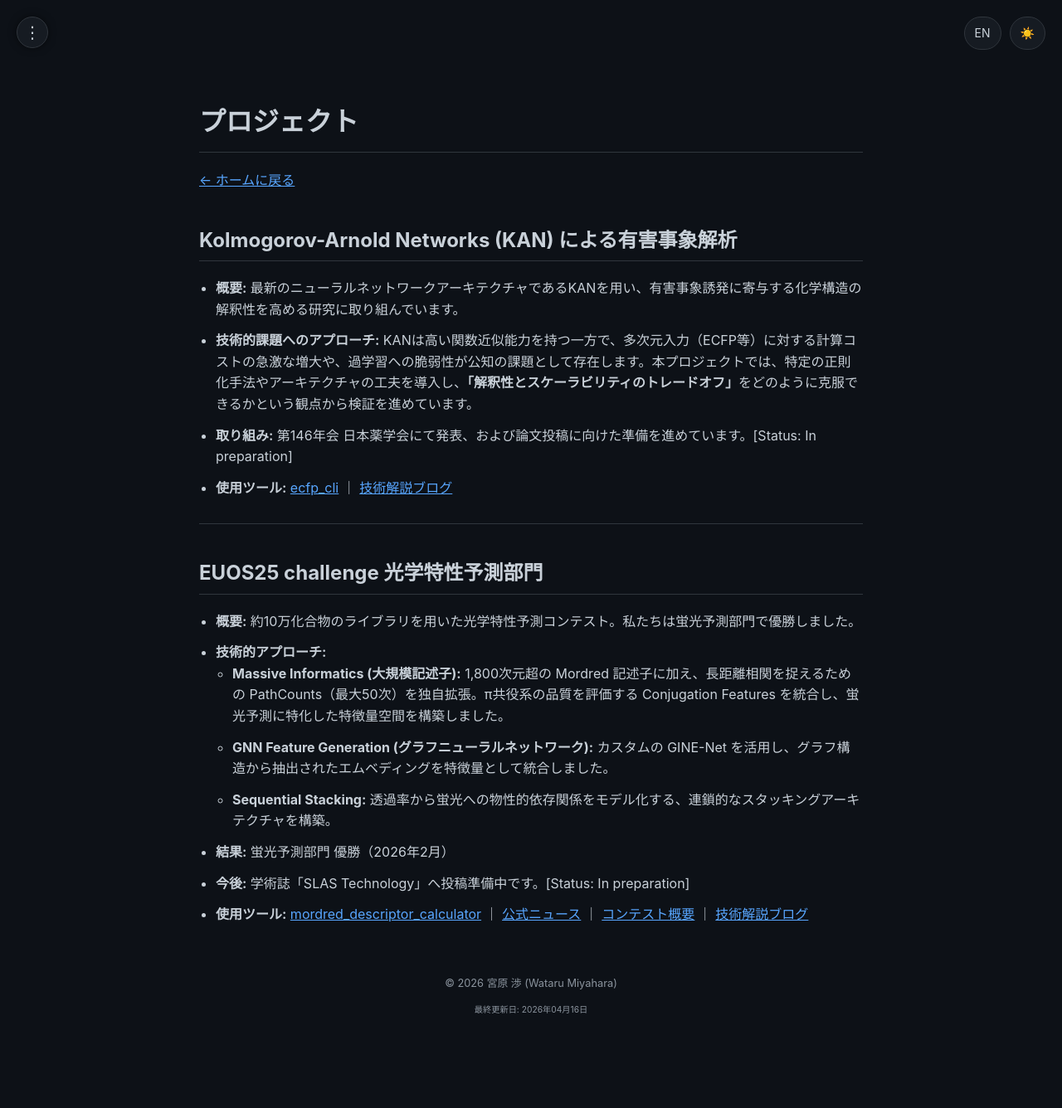
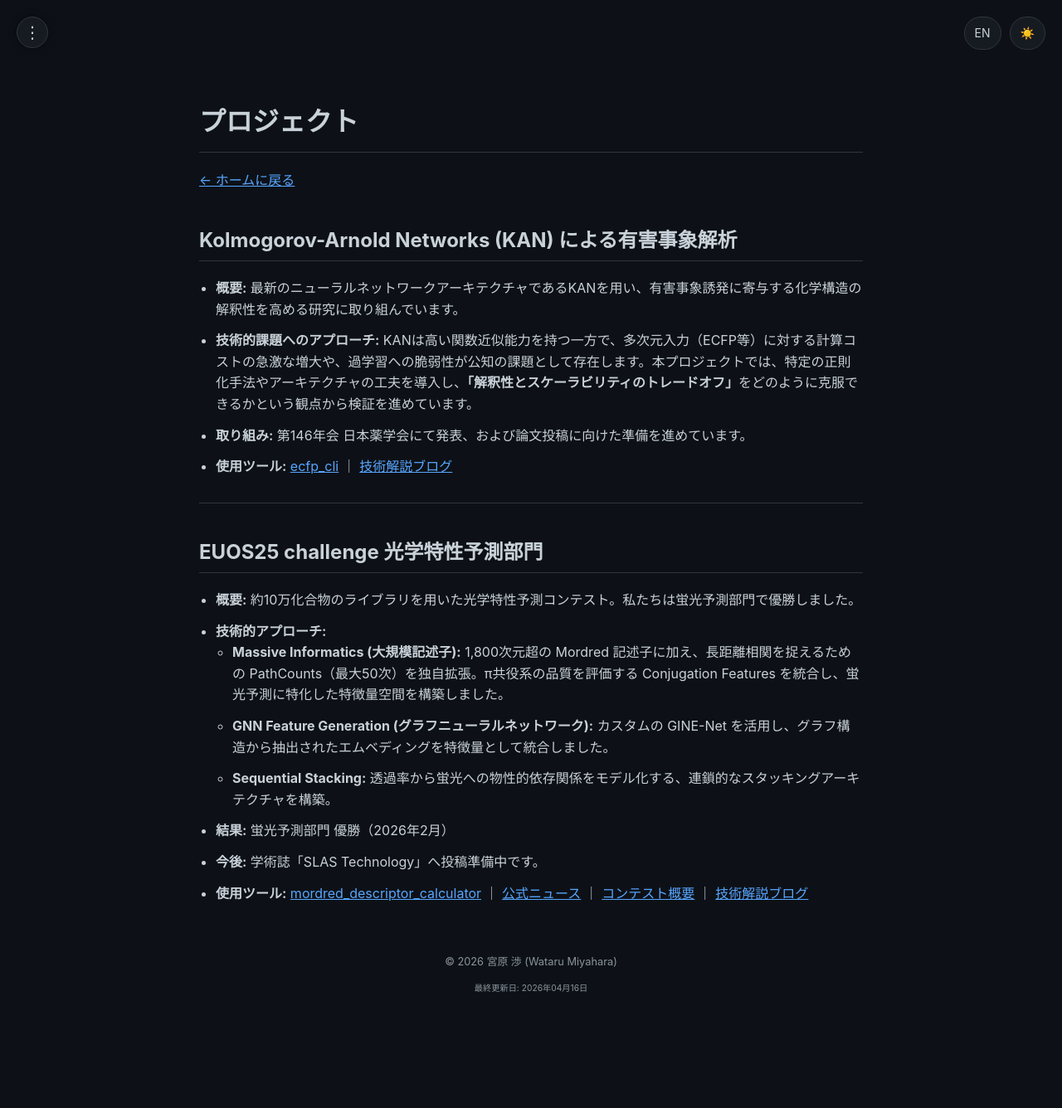
Before and after one commit to 377H-Miru/377H-Miru.github.io, a Jekyll site: the page built from projects.md, in a window 1280 px wide. Shown: the whole page at 83% size. Built offline with Jekyll 4.4.1, drawn with Linux system fonts in a browser that asks for light colours; after the commit the page ends 1310 px from its top, so only the background shows below that.

Commit message:
Refinement: Clarified RWD definition and removed inactive publication status for poster presentation

```diff
--- a/projects.md
+++ b/projects.md
@@ -13,7 +13,7 @@ permalink: /projects/
 - **概要:** 最新のニューラルネットワークアーキテクチャであるKANを用い、有害事象誘発に寄与する化学構造の解釈性を高める研究に取り組んでいます。
 - **技術的課題へのアプローチ:**
   KANは高い関数近似能力を持つ一方で、多次元入力（ECFP等）に対する計算コストの急激な増大や、過学習への脆弱性が公知の課題として存在します。本プロジェクトでは、特定の正則化手法やアーキテクチャの工夫を導入し、**「解釈性とスケーラビリティのトレードオフ」**をどのように克服できるかという観点から検証を進めています。
-- **取り組み:** 第146年会 日本薬学会にて発表、および論文投稿に向けた準備を進めています。[Status: In preparation]
+- **取り組み:** 第146年会 日本薬学会にて発表、および論文投稿に向けた準備を進めています。
 - **使用ツール:** [ecfp_cli](https://github.com/377H-Miru/ecfp_cli) ｜ [技術解説ブログ](/posts/2026-04-02-kan-research-overview)
 
 ---
@@ -25,5 +25,5 @@ permalink: /projects/
     - **GNN Feature Generation (グラフニューラルネットワーク):** カスタムの GINE-Net を活用し、グラフ構造から抽出されたエムベディングを特徴量として統合しました。
     - **Sequential Stacking:** 透過率から蛍光への物性的依存関係をモデル化する、連鎖的なスタッキングアーキテクチャを構築。
 - **結果:** 蛍光予測部門 優勝（2026年2月）
-- **今後:** 学術誌「SLAS Technology」へ投稿準備中です。[Status: In preparation]
+- **今後:** 学術誌「SLAS Technology」へ投稿準備中です。
 - **使用ツール:** [mordred_descriptor_calculator](https://github.com/377H-Miru/mordred_descriptor_calculator) ｜ [公式ニュース](https://www.eu-openscreen.eu/resources/eu-openscreen-news/ansicht/eu-openscreen-and-slas-announce-winners-of-the-second-joint-machine-learning-challenge-at-slas-2026.html) ｜ [コンテスト概要](https://ochem.eu/static/challenge2025.do) ｜ [技術解説ブログ](/posts/2026-02-25-euos25-review)
```
Also changed, not shown: _data/achievements.json (+7 -7 lines), en/index.md (+1 -2 lines), en/projects.md (+1 -1 lines), index.md (+1 -2 lines).
